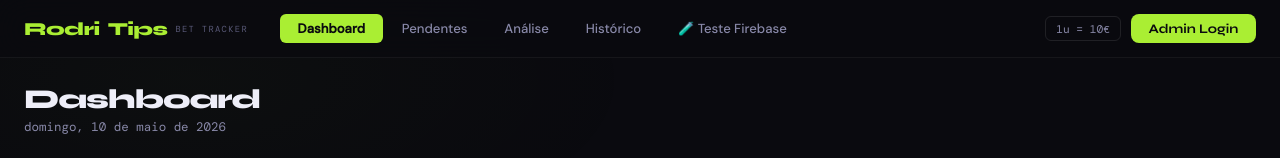
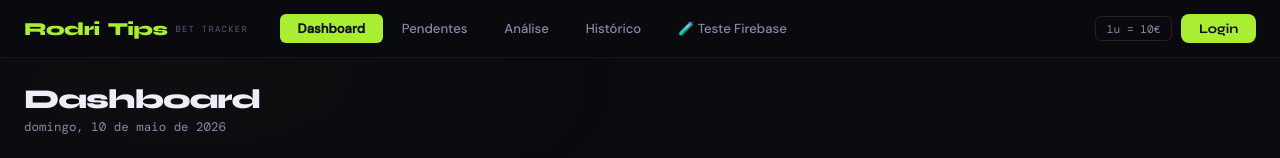
Before and after one commit to rczap1/Rodri-Tips, a website: page index.html in a window 1280 px wide. Shown: the top 158 px of the page. Drawn offline with nearby package versions, Linux system fonts and the light colour scheme; no server answers; a web font is replaced by a local one.

Commit message:
Ajustar texto do login

```diff
--- a/index.html
+++ b/index.html
@@ -31,7 +31,7 @@
   <div class="nav-right">
     <div class="unit-display" onclick="openUnitModal()" id="unit-label" title="Clica para alterar o valor da unidade">1u = 10€</div>
     <button class="btn-add" id="btn-nova-aposta" onclick="openModal()">+ Nova Aposta</button>
-    <button class="btn-add" id="btn-login" onclick="openLoginModal()" style="display:none">Admin Login</button>
+    <button class="btn-add" id="btn-login" onclick="openLoginModal()" style="display:none">Login</button>
     <button class="btn-neutral" id="btn-logout" onclick="logout()" style="display:none">Logout</button>
   </div>
 </nav>
@@ -325,13 +325,13 @@
 ══════════════════════════════════════ -->
 <div class="overlay" id="login-overlay">
   <div class="modal" style="max-width:420px">
-    <div class="modal-title">Admin Login</div>
+    <div class="modal-title">Login</div>
     <div class="hint" style="margin-bottom:1.25rem">Apenas o tipster entra aqui. O resto do site continua público e read-only.</div>
 
     <div id="login-form">
       <div class="fg full" style="margin-bottom:1rem">
         <label>Email</label>
-        <input type="email" id="login-email" placeholder="Email do admin">
+        <input type="email" id="login-email" placeholder="Email">
       </div>
 
       <div class="fg full" style="margin-bottom:1.25rem">
```
